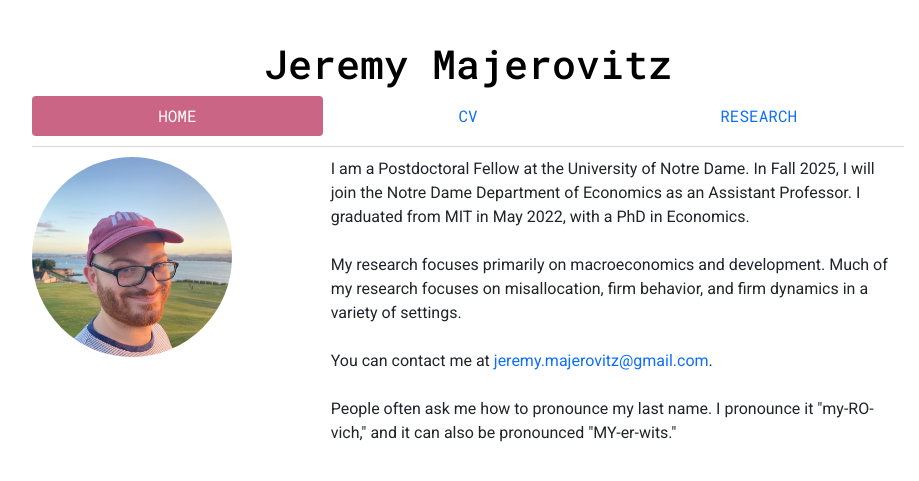
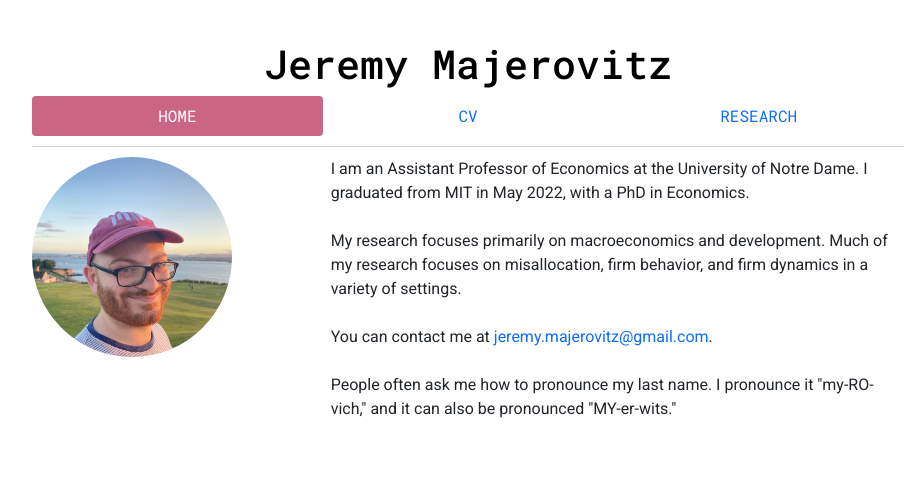
Before and after one commit to jmajic/jmajic.github.io, a Jekyll site: the page built from index.html, in a window 1280 px wide. Shown: the top 481 px of the page, without its empty margins (172-1091 px from the left). Built offline with Jekyll 4.4.1, drawn with Linux system fonts in a browser that asks for light colours.

Commit message:
Now I'm an Assistant Professor

```diff
--- a/index.html
+++ b/index.html
@@ -13,7 +13,7 @@ research: passive
 	</div>
 	<div class="col-sm-8">
 	<p>
-		I am a Postdoctoral Fellow at the University of Notre Dame. In Fall 2025, I will join the Notre Dame Department of Economics as an Assistant Professor. I graduated from MIT in May 2022, with a PhD in Economics. <br>
+		I am an Assistant Professor of Economics at the University of Notre Dame. I graduated from MIT in May 2022, with a PhD in Economics. <br>
 		<br>
 		My research focuses primarily on macroeconomics and development. Much of my research focuses on misallocation, firm behavior, and firm dynamics in a variety of settings.<br>
 		<br>
```
